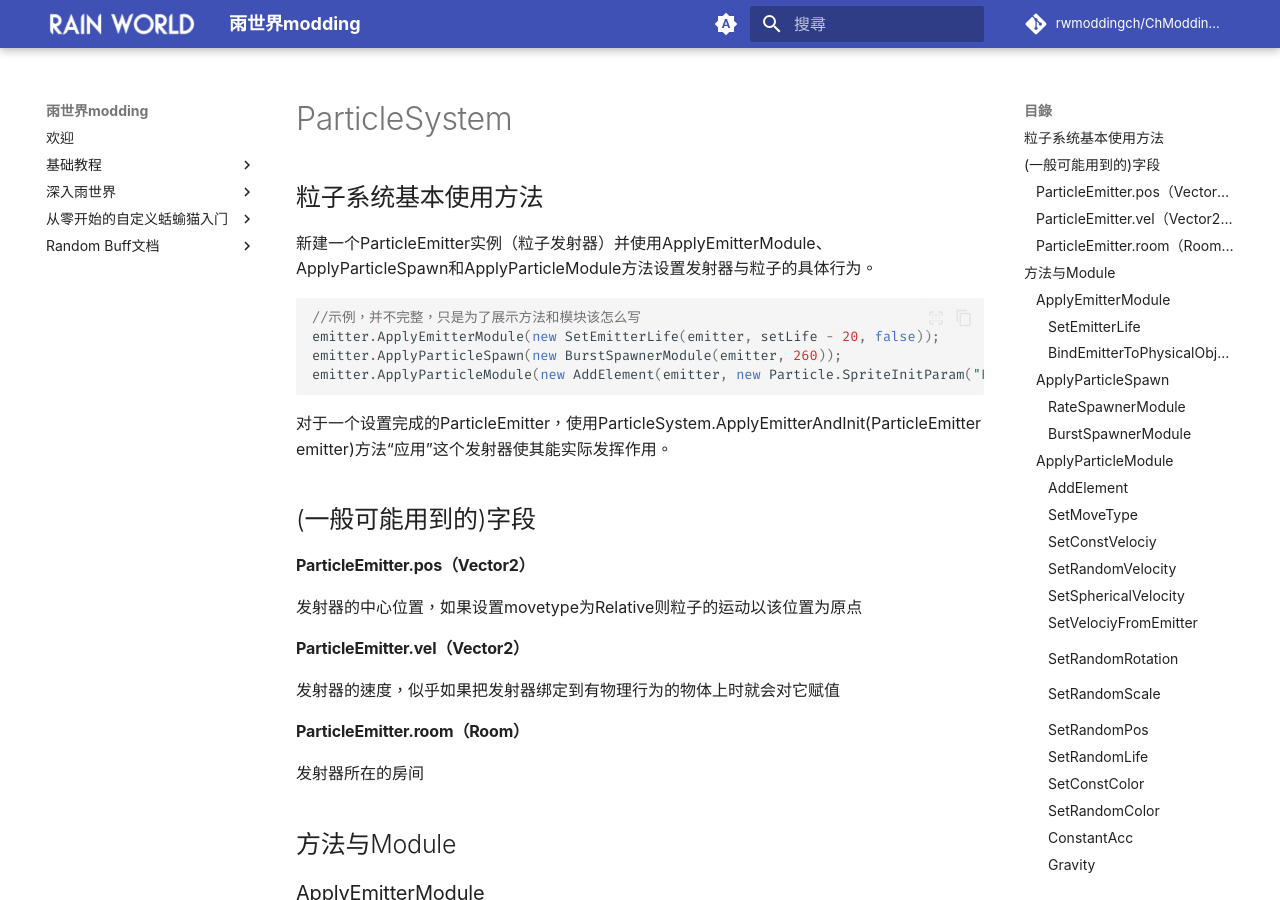
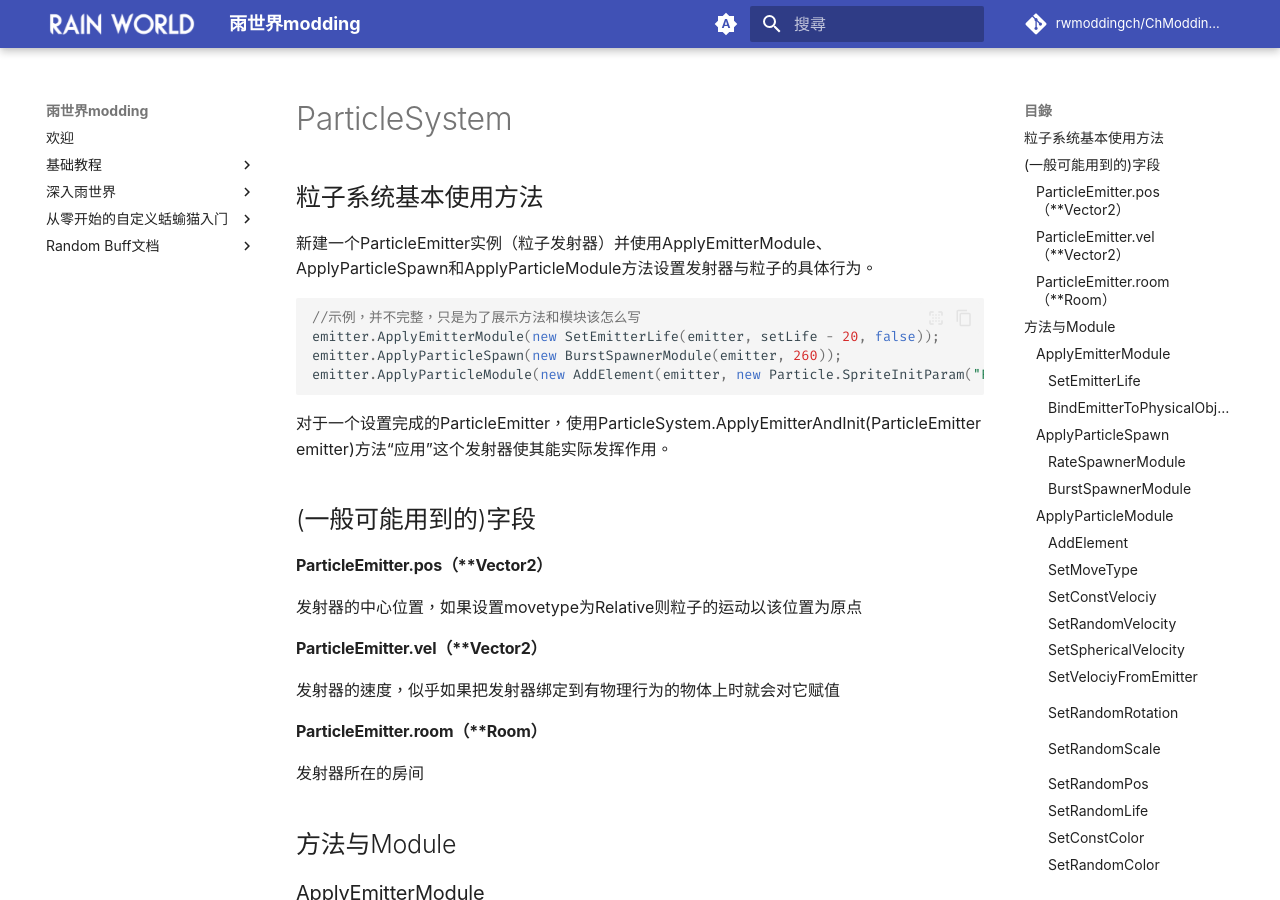
Before and after one commit to rwmoddingch/ChModdingWiki, an MkDocs documentation site: the page built from docs/RandomBuff/ParticleSystem.md, in a window 1280 px wide and 900 px high. Built offline with MkDocs 1.6.1 and Material for MkDocs 9.7.7, drawn with Linux system fonts in a browser that asks for light colours; comment, search, counter and statistics services are not loaded.

```diff
--- a/docs/RandomBuff/ParticleSystem.md
+++ b/docs/RandomBuff/ParticleSystem.md
@@ -11,15 +11,15 @@ emitter.ApplyParticleModule(new AddElement(emitter, new Particle.SpriteInitParam
 对于一个设置完成的ParticleEmitter，使用ParticleSystem.ApplyEmitterAndInit(ParticleEmitter emitter)方法“应用”这个发射器使其能实际发挥作用。
 ## (一般可能用到的)字段
 
-#### **ParticleEmitter.pos（**Vector2）
+#### **ParticleEmitter.pos**（**Vector2）
 
 发射器的中心位置，如果设置movetype为Relative则粒子的运动以该位置为原点
 
-#### **ParticleEmitter.vel（**Vector2）
+#### **ParticleEmitter.vel**（**Vector2）
 
 发射器的速度，似乎如果把发射器绑定到有物理行为的物体上时就会对它赋值
 
-#### **ParticleEmitter.room（**Room）
+#### **ParticleEmitter.room**（**Room）
 
 发射器所在的房间
 
```
